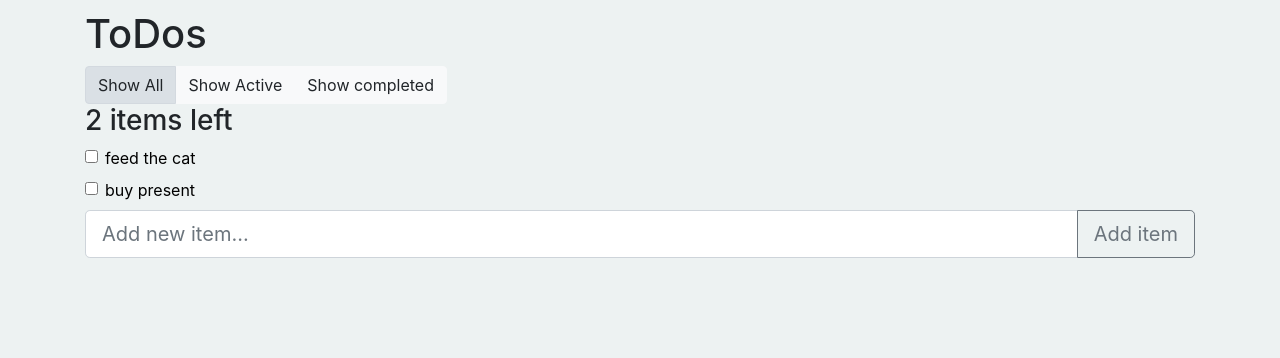
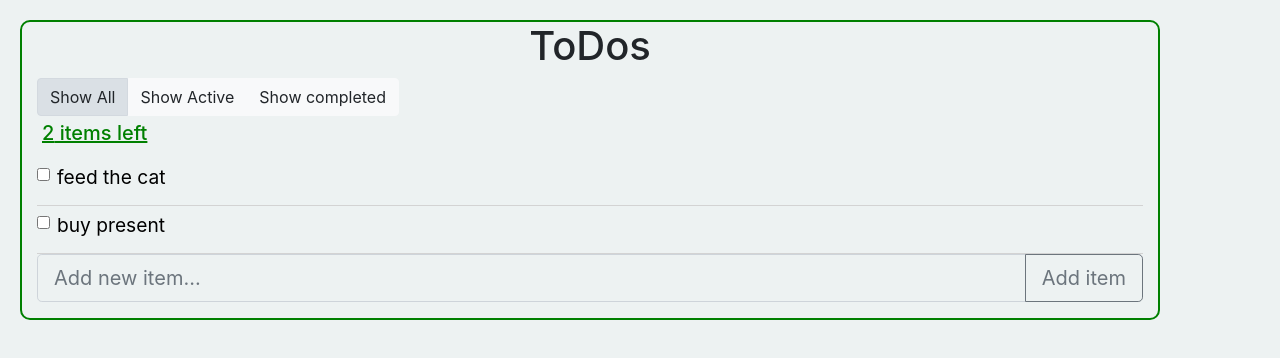
Before and after one commit to imsigal/myTodoList, a React (Create React App) app: page / in a window 1280 px wide. Shown: the top 358 px of the page. Built offline with nearby package versions, Linux system fonts and the light colour scheme.

Commit message:
Gui design

```diff
--- a/src/components/ListItemComponent.css
+++ b/src/components/ListItemComponent.css
@@ -1,3 +1,9 @@
+.form-check{
+    font-size: larger;
+    border-bottom: 1px solid lightgray;
+    padding: 5px 20px;
+}
+
 .linethrough-text
 {
     text-decoration: line-through;
--- a/src/components/ListItemComponent.js
+++ b/src/components/ListItemComponent.js
@@ -1,5 +1,6 @@
 import React, { Component } from 'react';
 import './ListItemComponent.css';
+import { Container } from 'react-bootstrap';
 
 export default class ListItemComponent extends Component {
     constructor(props) {
@@ -48,7 +49,7 @@ export default class ListItemComponent extends Component {
             }
 
             return (
-            <div className="form-check">
+            <Container className="form-check">
                 <label className={completedClass}>
                     <input
                         type="checkbox"
@@ -59,7 +60,7 @@ export default class ListItemComponent extends Component {
                     />
                 {item.description}
                 </label>
-            </div>
+            </Container>
 
             );
         }
--- /dev/null
+++ b/src/components/MyTodoListComponents.css
@@ -0,0 +1,26 @@
+.main-todo{
+    border: 2px solid green;
+    margin: 10px;
+    border-radius: 10px;
+
+}
+
+.container>h1{
+    text-align: center;
+}
+
+.main-todo h5.left-items{
+    color: green;
+    padding: 5px;
+   text-decoration: underline;
+}
+
+.main-todo .input
+{
+    background-color: rgb(237,242,242);
+}
+
+.main-todo .form-control:focus
+{
+    background-color: rgb(237,242,242);
+}
--- a/src/components/MyTodoListComponents.js
+++ b/src/components/MyTodoListComponents.js
@@ -2,7 +2,7 @@ import React, { Component } from 'react'
 import { FormControl, InputGroup,Button,ListGroup, Container,ButtonToolbar,ToggleButton,ToggleButtonGroup} from 'react-bootstrap';
 import MyListItem from '../model/MyListItem';
 import ListItemComponent from './ListItemComponent';
-
+import './MyTodoListComponents.css';
 export default class MyTodoListComponents extends Component {
     constructor(props) {
         super(props);
@@ -100,9 +100,9 @@ export default class MyTodoListComponents extends Component {
 
         return (
 
-               <Container>
+               <Container  className="main-todo">
                    <h1>ToDos</h1>
-
+                <div>
                    <ButtonToolbar >
                         <ToggleButtonGroup type="radio" name="options" defaultValue={1} onChange={this.FilterResults}>
                             <ToggleButton variant="light" value={1}>Show All</ToggleButton>
@@ -110,13 +110,13 @@ export default class MyTodoListComponents extends Component {
                             <ToggleButton variant="light" value={3}>Show completed</ToggleButton>
                         </ToggleButtonGroup>
                 </ButtonToolbar>
-                <h3>{ActiveItemsCount} items left </h3>
+                <h5 className="left-items">{ActiveItemsCount} items left </h5>
                 <ListGroup>
                     {itemsLists}
                 </ListGroup>
 
                  <InputGroup className="mb-3" size="lg">
-                    <FormControl
+                    <FormControl className="input"
                         placeholder="Add new item..."
                         aria-label="Add new Item..."
                         aria-describedby="basic-addon2"
@@ -128,7 +128,7 @@ export default class MyTodoListComponents extends Component {
                         <Button variant="outline-secondary"  onClick={this.HandleNewItem}>Add item</Button>
                     </InputGroup.Append>
                 </InputGroup>
-
+                </div>
             </Container>
         )
     }
```
